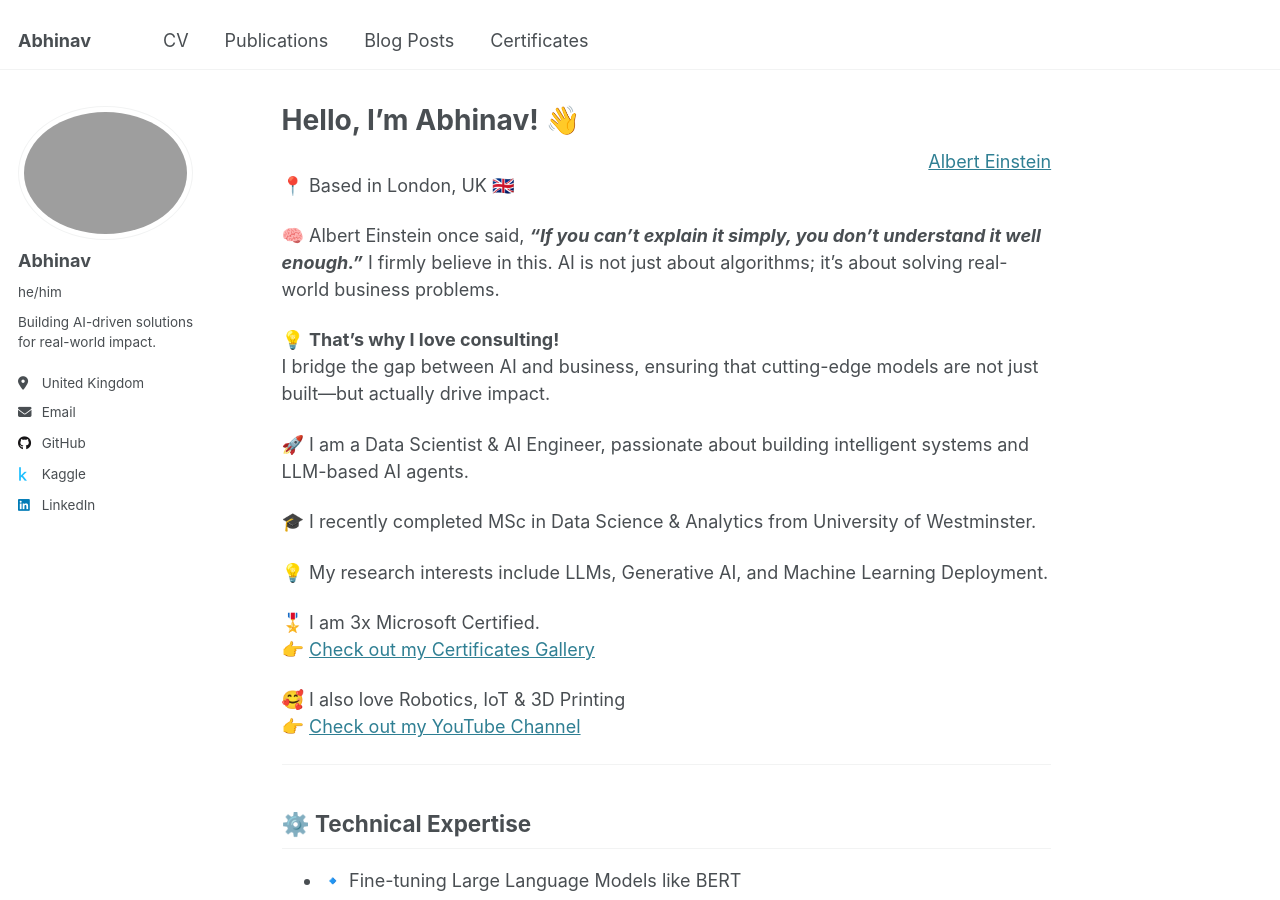
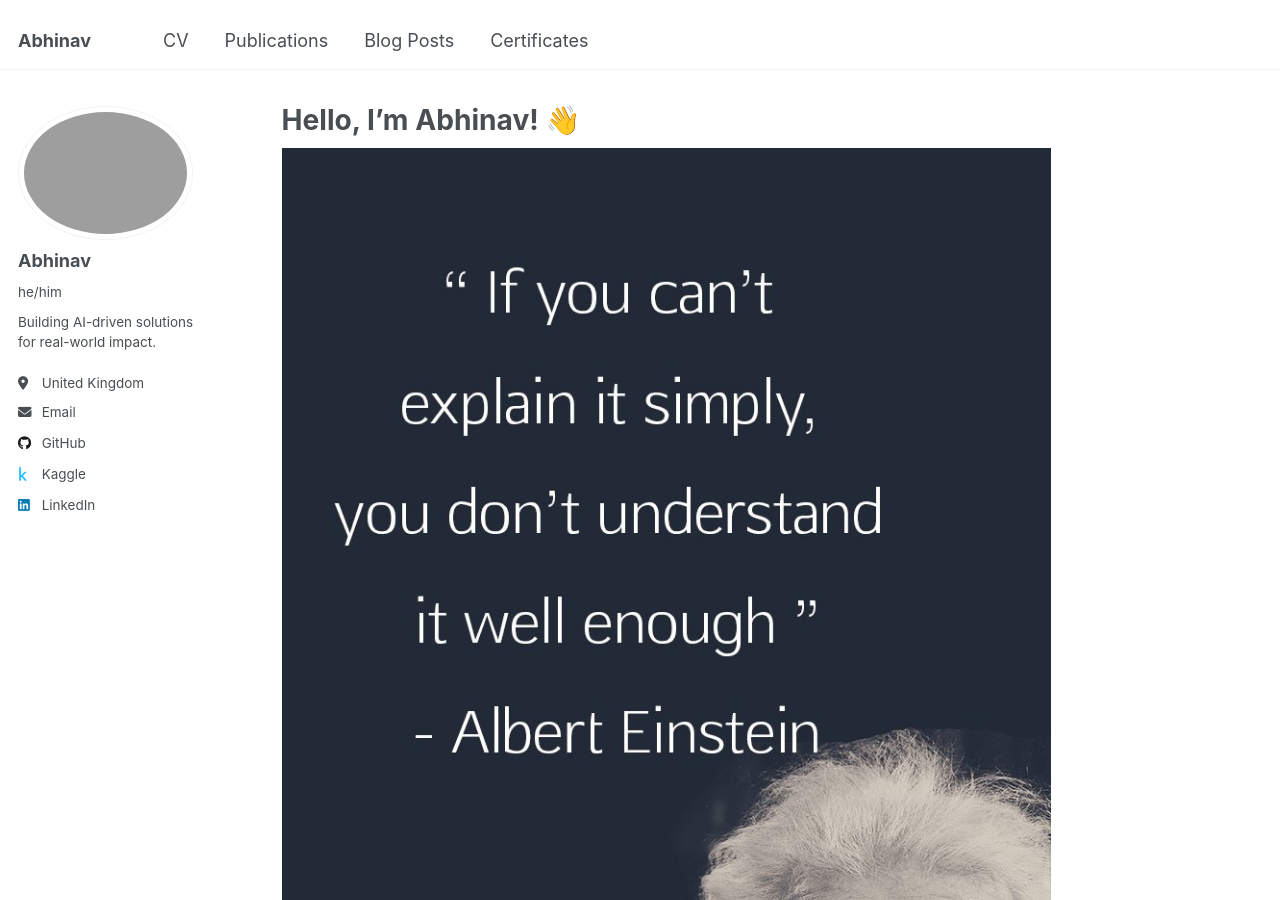
Before and after one commit to Abhinav330/portfolio-test, a Jekyll site: the page built from _pages/about.md, in a window 1280 px wide and 900 px high. Built offline with Jekyll 4.4.1, drawn with Linux system fonts in a browser that asks for light colours.

Commit message:
image fix for about.md

```diff
--- a/_pages/about.md
+++ b/_pages/about.md
@@ -7,7 +7,7 @@ redirect_from:
   - /about.html
 ---
 
-[Albert Einstein](/portfolio-test/images/albert_bhai.jpg){: .align-right width= "300px"}
+![Albert Einstein](/portfolio-test/images/albert_bhai.jpg){: .align-right width= "300px"}
 
 📍 Based in London, UK 🇬🇧
 
```
